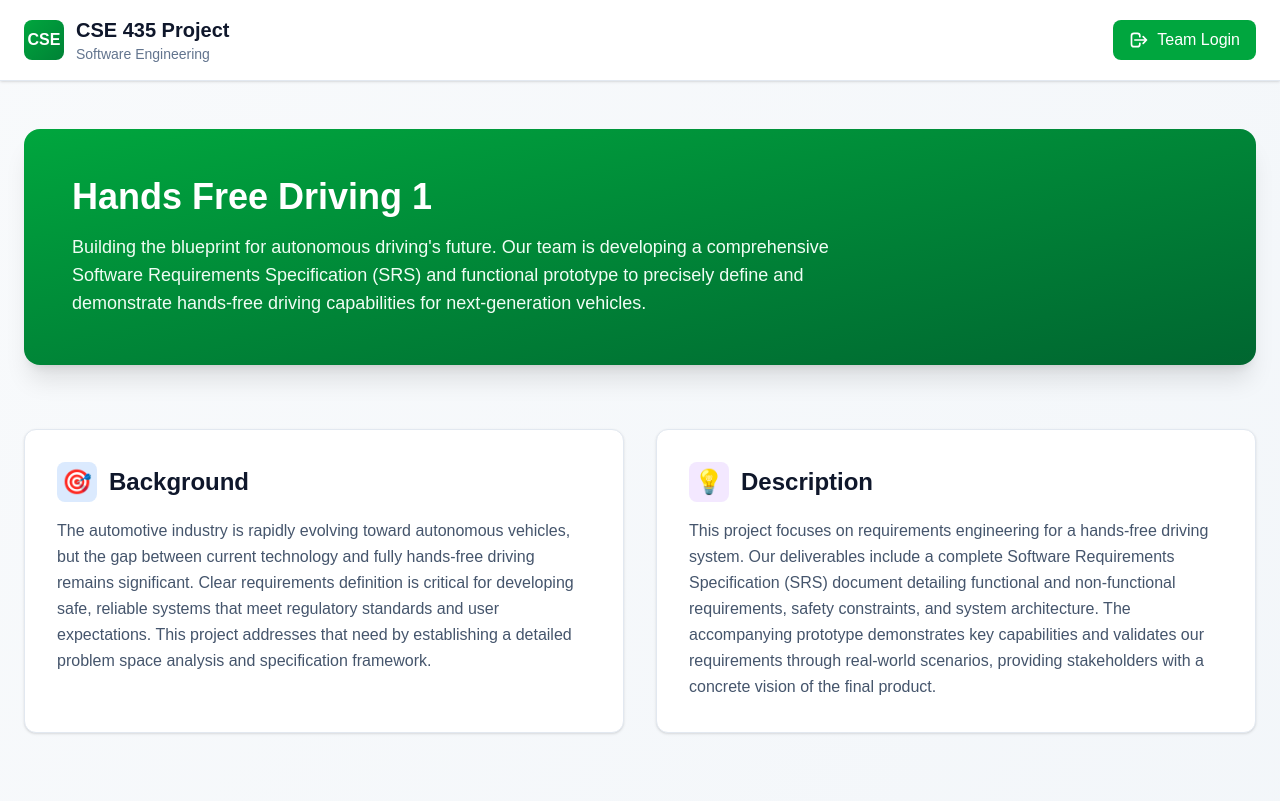
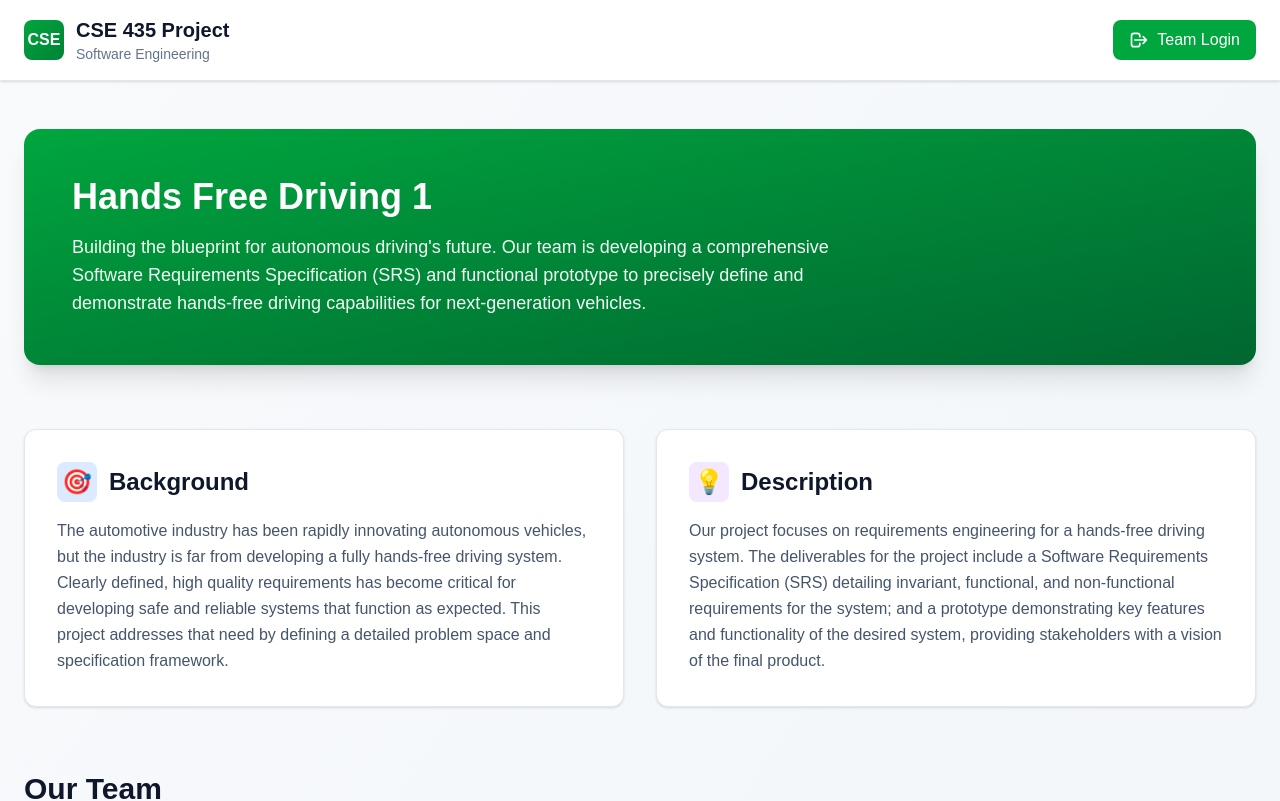
Before and after one commit to nowick77/cse-435-course-website, a Next.js app: page / in a window 1280 px wide. Shown: the top 801 px of the page. Built offline with nearby package versions, Linux system fonts and the light colour scheme.

Commit message:
updated background and description

```diff
--- a/src/components/background-cards.tsx
+++ b/src/components/background-cards.tsx
@@ -9,11 +9,10 @@ export default function Background() {
                     <h3 className="text-2xl font-bold text-slate-900">Background</h3>
                 </div>
                 <p className="text-slate-600 leading-relaxed">
-                    The automotive industry is rapidly evolving toward autonomous vehicles, but the gap between current
-                    technology and fully hands-free driving remains significant. Clear requirements definition is
-                    critical for developing safe, reliable systems that meet regulatory standards and user expectations.
-                    This project addresses that need by establishing a detailed problem space analysis and
-                    specification framework.
+                    The automotive industry has been rapidly innovating autonomous vehicles, but the industry is far from
+                    developing a fully hands-free driving system. Clearly defined, high quality requirements has become
+                    critical for developing safe and reliable systems that function as expected. This project addresses
+                    that need by defining a detailed problem space and specification framework.
                 </p>
             </div>
 
@@ -25,11 +24,10 @@ export default function Background() {
                     <h3 className="text-2xl font-bold text-slate-900">Description</h3>
                 </div>
                 <p className="text-slate-600 leading-relaxed">
-                    This project focuses on requirements engineering for a hands-free driving system. Our deliverables
-                    include a complete Software Requirements Specification (SRS) document detailing functional and
-                    non-functional requirements, safety constraints, and system architecture.
-                    The accompanying prototype demonstrates key capabilities and validates our requirements through
-                    real-world scenarios, providing stakeholders with a concrete vision of the final product.
+                    Our project focuses on requirements engineering for a hands-free driving system. The deliverables for
+                    the project include a Software Requirements Specification (SRS) detailing invariant, functional, and
+                    non-functional requirements for the system; and a prototype demonstrating key features and functionality
+                    of the desired system, providing stakeholders with a vision of the final product.
                 </p>
             </div>
         </section>
```
